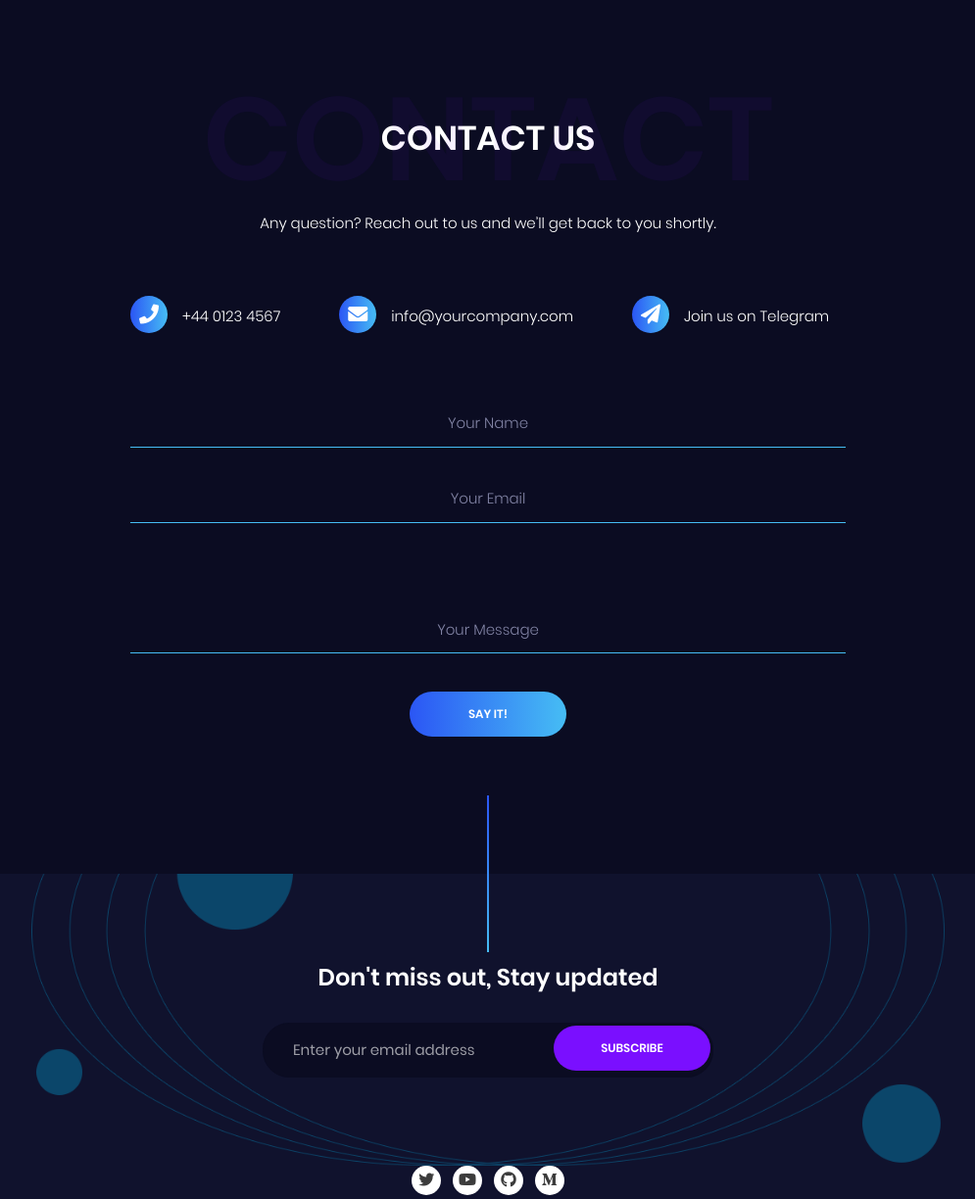
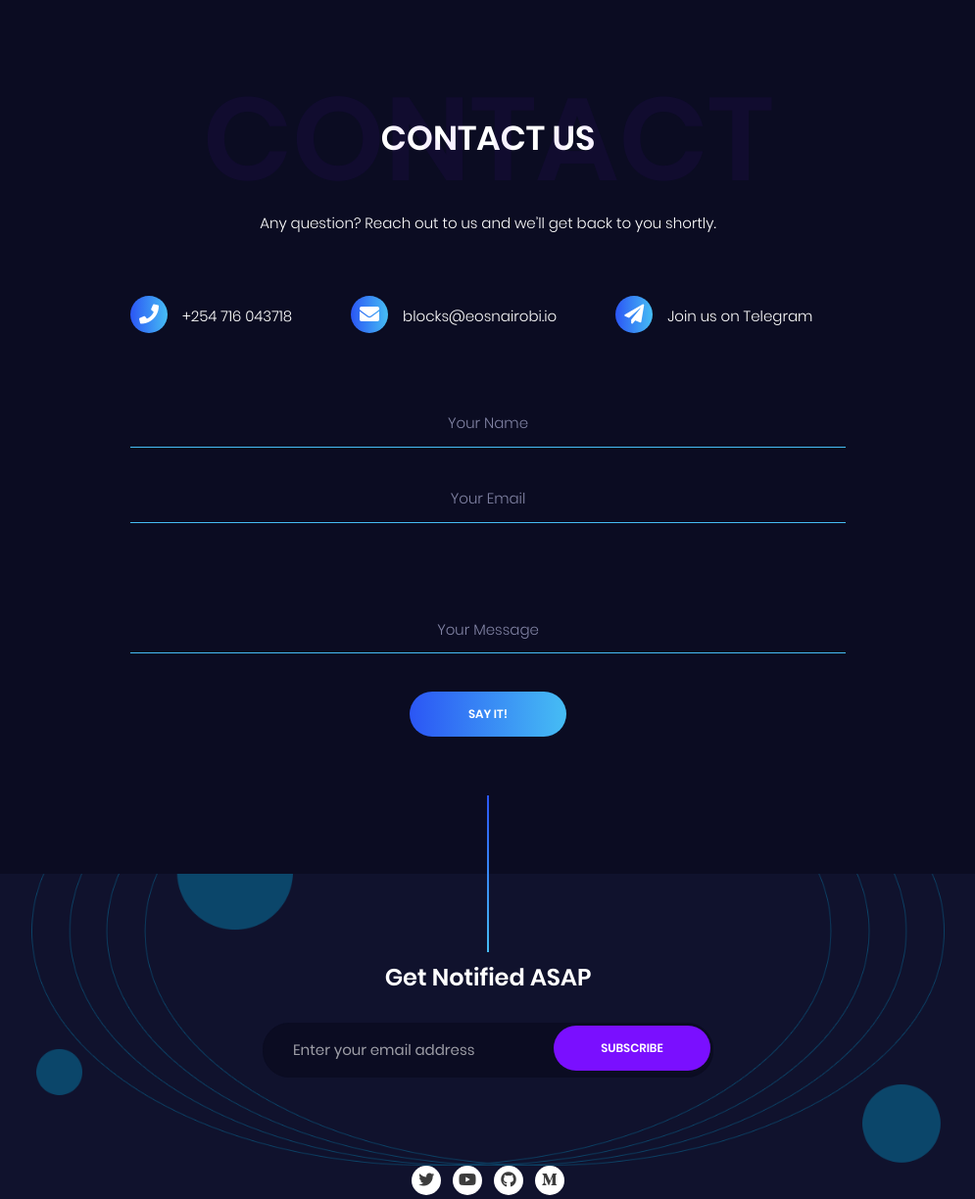
Before and after one commit to eosnairobi/eosiohub, a Django app: template src/templates/home.html in a window 1280 px wide. Shown: the part 3982-5206 px from the top of the page at 98% size, without its empty margins (142-1137 px from the left). Run offline with Django 3.2, Linux system fonts and the light colour scheme; the template is opened without the code that fills it, so the values that code supplies are empty; some libraries are stand-ins or nearby versions.

Commit message:
Introduce STATIC_ROOT, adjust home URL

```diff
--- a/src/hub/settings.py
+++ b/src/hub/settings.py
@@ -124,3 +124,4 @@ STATIC_URL = '/static/'
 STATICFILES_DIRS = [
     os.path.join(BASE_DIR, 'static')
 ]
+STATIC_ROOT = os.path.join(BASE_DIR, 'static_root')
--- a/src/hub/urls.py
+++ b/src/hub/urls.py
@@ -17,6 +17,6 @@ from django.contrib import admin
 from django.urls import path, include
 
 urlpatterns = [
-    path('admin/', admin.site.urls),
-    path('home/', include('tools.urls'))
+    path('majormalfunctions/', admin.site.urls),
+    path('', include('tools.urls'))
 ]
--- a/src/templates/home.html
+++ b/src/templates/home.html
@@ -292,9 +292,9 @@
             <div class="row">
                 <div class="col-lg-8 offset-lg-2">
                     <ul class="contact-info">
-                        <li class="animated" data-animate="fadeInUp" data-delay="0"><em class="fa fa-phone"></em><span>+44
-                                0123 4567</span></li>
-                        <li class="animated" data-animate="fadeInUp" data-delay=".1"><em class="fa fa-envelope"></em><span>info@yourcompany.com</span></li>
+                        <li class="animated" data-animate="fadeInUp" data-delay="0"><em class="fa fa-phone"></em><span>+254
+                                716 043718</span></li>
+                        <li class="animated" data-animate="fadeInUp" data-delay=".1"><em class="fa fa-envelope"></em><span>blocks@eosnairobi.io</span></li>
                         <li class="animated" data-animate="fadeInUp" data-delay=".2"><em class="fa fa-paper-plane"></em><span>Join
                                 us on Telegram</span></li>
                     </ul>
@@ -323,8 +323,8 @@
         <div class="container">
             <div class="row text-center">
                 <div class="col-md-6 offset-md-3">
-                    <h4 class="section-title-md animated" data-animate="fadeInUp" data-delay="0">Don't miss out, Stay
-                        updated</h4>
+                    <h4 class="section-title-md animated" data-animate="fadeInUp" data-delay="0">Get
+                        Notified ASAP</h4>
                     <form id="subscribe-form" action="" method="post" class="subscription-form inline-form"><input type="text"
                             name="youremail" class="input-round required email" placeholder="Enter your email address"><input
                             type="text" class="d-none" name="form-anti-honeypot" value=""><button type="submit" class="btn btn-plane">Subscribe</button>
```
